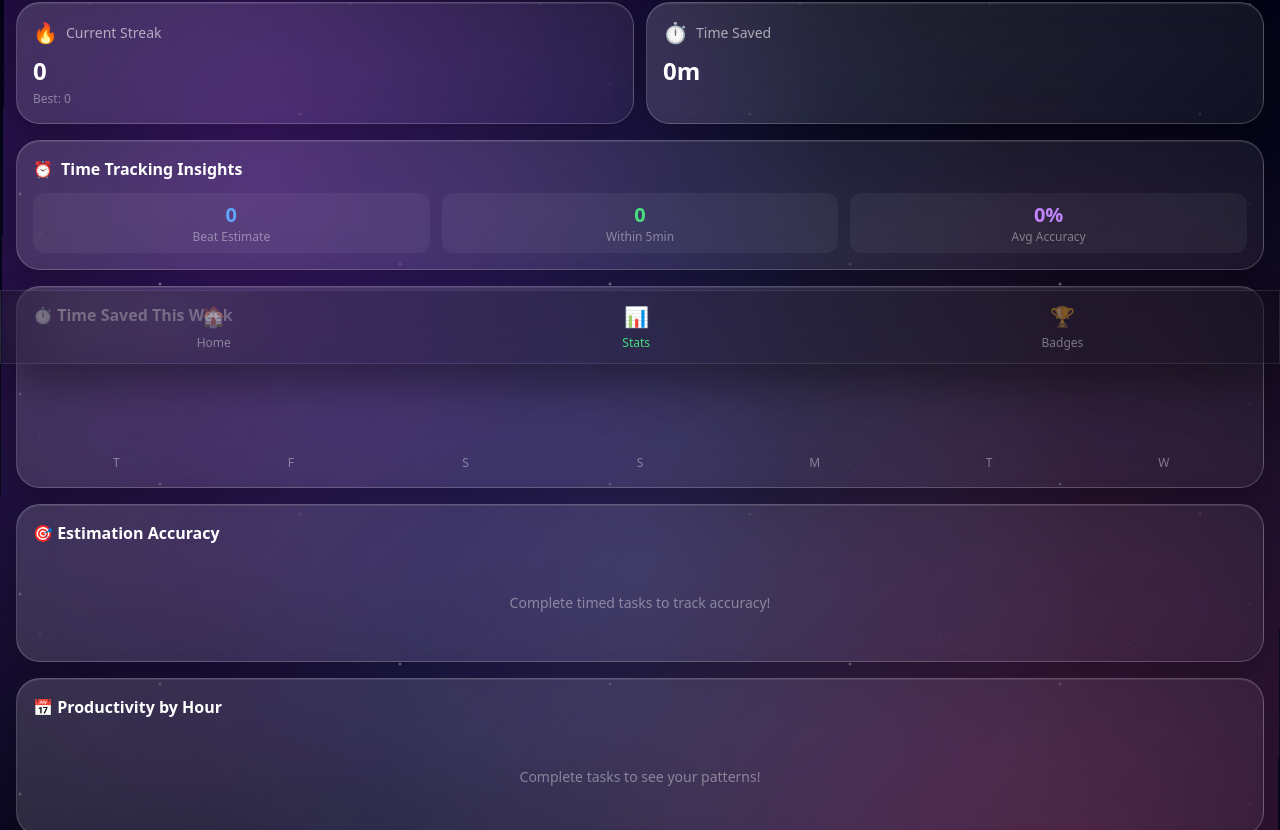
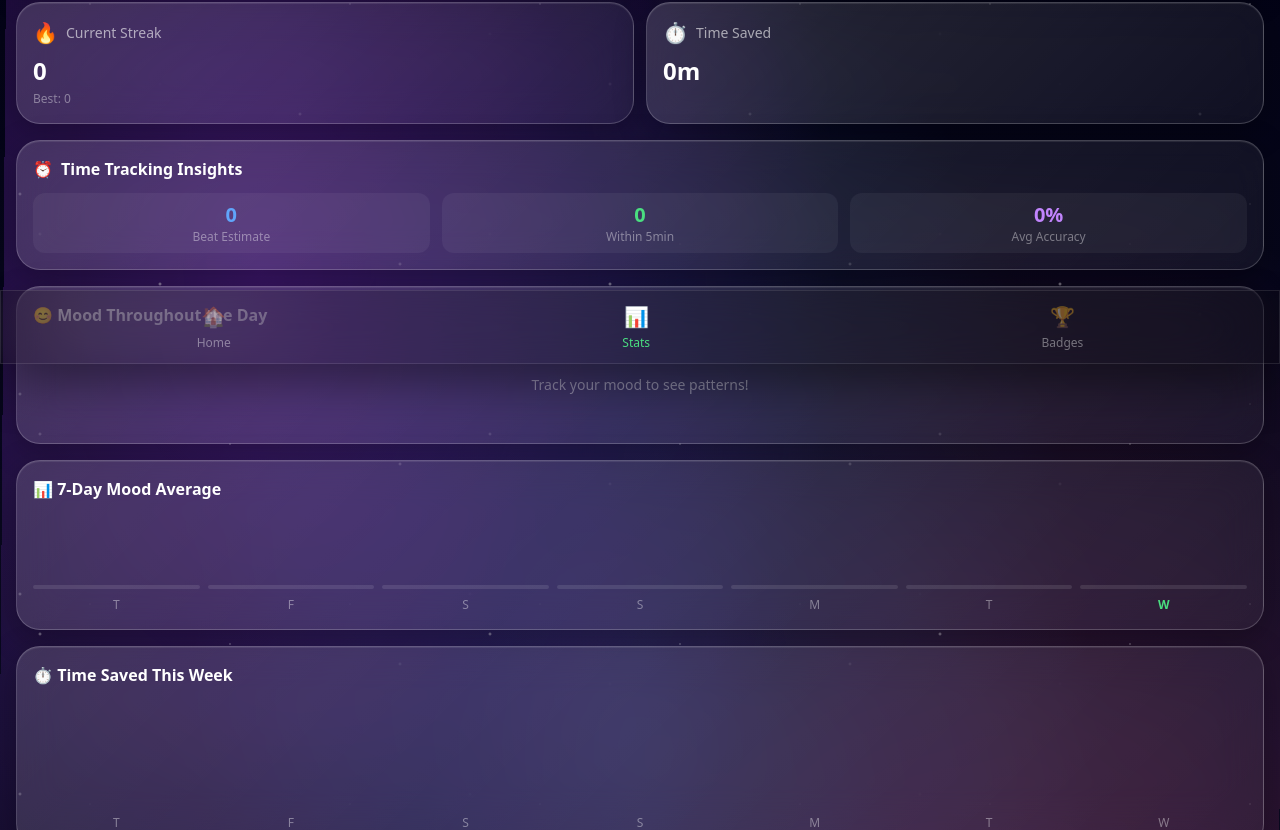
Before and after one commit to justinnewbold/time-blocking, a Next.js app: page /stats in a window 1280 px wide. Shown: the part 436-1266 px from the top of the page. Built offline with nearby package versions, Linux system fonts and the light colour scheme.

Commit message:
feat: Add mood history timeline and 7-day mood chart to stats 📊

```diff
--- a/src/app/stats/page.jsx
+++ b/src/app/stats/page.jsx
@@ -14,6 +14,166 @@ const Storage = {
       return item ? JSON.parse(item) : fallback;
     } catch { return fallback; }
   }
+};
+
+// Energy levels reference
+const ENERGY_LEVELS = [
+  { value: 1, label: 'Exhausted', emoji: '😴', color: '#ef4444' },
+  { value: 2, label: 'Low', emoji: '😔', color: '#f97316' },
+  { value: 3, label: 'Okay', emoji: '😐', color: '#eab308' },
+  { value: 4, label: 'Good', emoji: '😊', color: '#22c55e' },
+];
+
+// Mood History Chart
+const MoodHistoryChart = ({ moodLog }) => {
+  if (!moodLog || moodLog.length === 0) {
+    return (
+      <div className="glass-card p-4">
+        <h3 className="text-white font-semibold mb-4">😊 Mood Throughout the Day</h3>
+        <p className="text-white/40 text-sm text-center py-8">Track your mood to see patterns!</p>
+      </div>
+    );
+  }
+
+  // Group by date
+  const today = new Date().toDateString();
+  const todayMoods = moodLog.filter(m => new Date(m.timestamp).toDateString() === today);
+
+  return (
+    <div className="glass-card p-4">
+      <h3 className="text-white font-semibold mb-4 flex items-center gap-2">
+        <span>😊</span> Today&apos;s Mood Journey
+        <span className="text-white/40 text-sm font-normal ml-auto">{todayMoods.length} changes</span>
+      </h3>
+
+      {/* Timeline visualization */}
+      <div className="relative">
+        {/* Timeline line */}
+        <div className="absolute left-6 top-0 bottom-0 w-0.5 bg-gradient-to-b from-white/20 to-transparent" />
+
+        <div className="space-y-3">
+          {todayMoods.map((entry, idx) => {
+            const time = new Date(entry.timestamp).toLocaleTimeString([], { hour: '2-digit', minute: '2-digit' });
+            const lvl = ENERGY_LEVELS.find(e => e.value === entry.energy) || ENERGY_LEVELS[2];
+            const prevLvl = entry.previousEnergy ? ENERGY_LEVELS.find(e => e.value === entry.previousEnergy) : null;
+            const isImprovement = prevLvl && entry.energy > entry.previousEnergy;
+            const isDecline = prevLvl && entry.energy < entry.previousEnergy;
+
+            return (
+              <div key={entry.id || idx} className="flex items-start gap-3 relative">
+                {/* Timeline dot */}
+                <div
+                  className="w-12 h-12 rounded-xl flex items-center justify-center text-2xl z-10 border-2"
+                  style={{
+                    backgroundColor: lvl.color + '20',
+                    borderColor: lvl.color + '40'
+                  }}
+                >
+                  {lvl.emoji}
+                </div>
+
+                {/* Content */}
+                <div className="flex-1 bg-white/5 rounded-xl p-3">
+                  <div className="flex items-center justify-between">
+                    <span className="text-white font-medium">{lvl.label}</span>
+                    <span className="text-white/40 text-xs">{time}</span>
+                  </div>
+                  {entry.note && (
+                    <p className="text-white/50 text-sm mt-1">{entry.note}</p>
+                  )}
+                  {prevLvl && (
+                    <p className={`text-xs mt-1 ${isImprovement ? 'text-green-400' : isDecline ? 'text-orange-400' : 'text-white/30'}`}>
+                      {isImprovement ? '↗ Improved from' : isDecline ? '↘ Dropped from' : '→ Same as'} {prevLvl.label}
+                    </p>
+                  )}
+                </div>
+              </div>
+            );
+          })}
+        </div>
+      </div>
+
+      {/* Average mood indicator */}
+      {todayMoods.length > 1 && (
+        <div className="mt-4 pt-4 border-t border-white/10">
+          <div className="flex items-center justify-between">
+            <span className="text-white/60 text-sm">Average energy today:</span>
+            <div className="flex items-center gap-2">
+              {(() => {
+                const avg = Math.round(todayMoods.reduce((sum, m) => sum + m.energy, 0) / todayMoods.length);
+                const avgLvl = ENERGY_LEVELS.find(e => e.value === avg) || ENERGY_LEVELS[2];
+                return (
+                  <>
+                    <span className="text-xl">{avgLvl.emoji}</span>
+                    <span className="text-white font-medium">{avgLvl.label}</span>
+                  </>
+                );
+              })()}
+            </div>
+          </div>
+        </div>
+      )}
+    </div>
+  );
+};
+
+// 7-Day Mood Overview
+const WeeklyMoodChart = ({ allMoods }) => {
+  const days = [];
+  const today = new Date();
+
+  for (let i = 6; i >= 0; i--) {
+    const date = new Date(today);
+    date.setDate(date.getDate() - i);
+    const dateStr = date.toDateString();
+    const dayMoods = allMoods.filter(m => new Date(m.timestamp).toDateString() === dateStr);
+    const avgEnergy = dayMoods.length > 0
+      ? Math.round(dayMoods.reduce((sum, m) => sum + m.energy, 0) / dayMoods.length)
+      : 0;
+
+    days.push({
+      label: date.toLocaleDateString('en', { weekday: 'short' }).charAt(0),
+      avgEnergy,
+      count: dayMoods.length,
+      isToday: i === 0
+    });
+  }
+
+  return (
+    <div className="glass-card p-4">
+      <h3 className="text-white font-semibold mb-4">📊 7-Day Mood Average</h3>
+      <div className="flex items-end justify-between gap-2 h-24">
+        {days.map((day, idx) => {
+          const lvl = ENERGY_LEVELS.find(e => e.value === day.avgEnergy);
+          const height = day.avgEnergy > 0 ? (day.avgEnergy / 4) * 100 : 0;
+
+          return (
+            <div key={idx} className="flex-1 flex flex-col items-center">
+              <div className="flex-1 w-full flex items-end justify-center">
+                {day.avgEnergy > 0 ? (
+                  <div
+                    className="w-full rounded-t-lg transition-all duration-500 flex items-center justify-center"
+                    style={{
+                      height: `${height}%`,
+                      backgroundColor: lvl?.color || '#666',
+                      minHeight: '20px'
+                    }}
+                  >
+                    <span className="text-sm">{lvl?.emoji}</span>
+                  </div>
+                ) : (
+                  <div className="w-full h-1 bg-white/10 rounded" />
+                )}
+              </div>
+              <p className={`text-xs mt-2 ${day.isToday ? 'text-green-400 font-bold' : 'text-white/40'}`}>
+                {day.label}
+              </p>
+            </div>
+          );
+        })}
+      </div>
+    </div>
+  );
 };
 
 // Glass stat card component
@@ -268,12 +428,14 @@ export default function StatsPage() {
   const [showBackgroundSelector, setShowBackgroundSelector] = useState(false);
   const [timeEstimates, setTimeEstimates] = useState({});
   const [completedTasks, setCompletedTasks] = useState([]);
+  const [moodLog, setMoodLog] = useState([]);
   const { stats: achievementStats } = useAchievements();
 
   // Load data
   useEffect(() => {
     setTimeEstimates(Storage.get('timeEstimates', {}));
     setCompletedTasks(Storage.get('tasks', []).filter(t => t.completed));
+    setMoodLog(Storage.get('moodLog', []));
   }, []);
 
   // Calculate stats
@@ -430,6 +592,12 @@ export default function StatsPage() {
             </div>
           </div>
 
+          {/* Mood Tracking Section */}
+          <MoodHistoryChart moodLog={moodLog} />
+
+          {/* Weekly Mood Overview */}
+          <WeeklyMoodChart allMoods={moodLog} />
+
           {/* Time Saved Chart */}
           <TimeSavedChart data={weeklyTimeSaved} />
 
```
